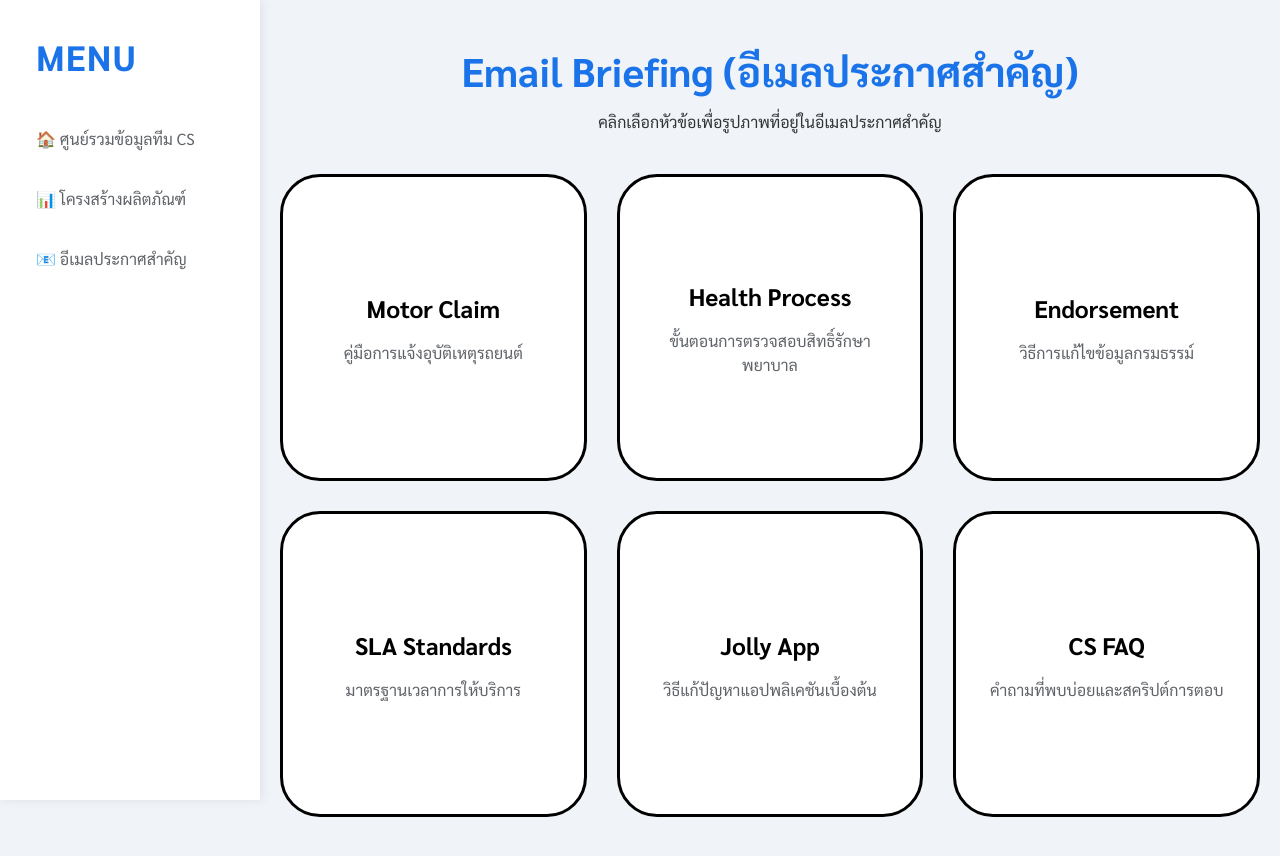
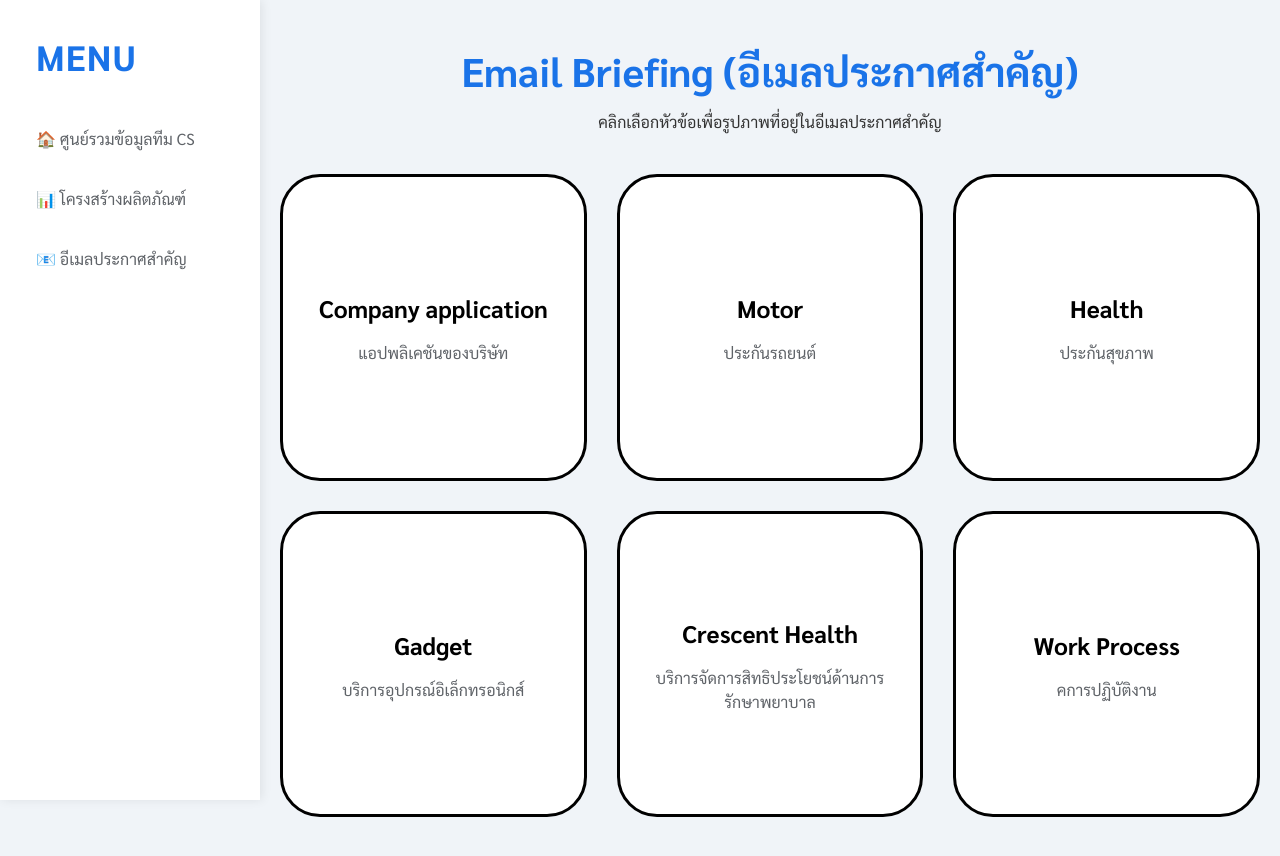
Before and after one commit to porpaperclip-lab/emailbriefing, a plain HTML site: page index.html in a window 1280 px wide. Drawn offline with nearby package versions, Linux system fonts and the light colour scheme.

Commit message:
Refactor HTML structure and content for email briefing

```diff
--- a/index.html
+++ b/index.html
@@ -158,34 +158,34 @@
     </div>
 
     <div class="grid-container">
-        <a href="https://www.google.com" target="_blank" class="manual-card">
-            <div class="header-text">Motor Claim</div>
-            <div class="body-text">คู่มือการแจ้งอุบัติเหตุรถยนต์</div>
+        <a href="https://drive.google.com/file/d/1Q741xvsxGWIzDlodqWUIcIuYX9ABpvkM/view?usp=drive_link" target="_blank" class="manual-card">
+            <div class="header-text">Company application</div>
+            <div class="body-text">แอปพลิเคชันของบริษัท</div>
+        </a>
+
+        <a href="https://drive.google.com/drive/folders/1xXivaojZxEPgo72lWIB4AxjQlymbVLVE?usp=drive_link" class="manual-card">
+            <div class="header-text">Motor</div>
+            <div class="body-text">ประกันรถยนต์</div>
         </a>
 
         <a href="#" class="manual-card">
-            <div class="header-text">Health Process</div>
-            <div class="body-text">ขั้นตอนการตรวจสอบสิทธิ์รักษาพยาบาล</div>
+            <div class="header-text">Health</div>
+            <div class="body-text">ประกันสุขภาพ</div>
         </a>
 
         <a href="#" class="manual-card">
-            <div class="header-text">Endorsement</div>
-            <div class="body-text">วิธีการแก้ไขข้อมูลกรมธรรม์</div>
+            <div class="header-text">Gadget</div>
+            <div class="body-text">บริการอุปกรณ์อิเล็กทรอนิกส์</div>
         </a>
 
         <a href="#" class="manual-card">
-            <div class="header-text">SLA Standards</div>
-            <div class="body-text">มาตรฐานเวลาการให้บริการ</div>
+            <div class="header-text">Crescent Health</div>
+            <div class="body-text">บริการจัดการสิทธิประโยชน์ด้านการรักษาพยาบาล</div>
         </a>
 
         <a href="#" class="manual-card">
-            <div class="header-text">Jolly App</div>
-            <div class="body-text">วิธีแก้ปัญหาแอปพลิเคชันเบื้องต้น</div>
-        </a>
-
-        <a href="#" class="manual-card">
-            <div class="header-text">CS FAQ</div>
-            <div class="body-text">คำถามที่พบบ่อยและสคริปต์การตอบ</div>
+            <div class="header-text">Work Process</div>
+            <div class="body-text">คการปฏิบัติงาน</div>
         </a>
     </div>
 
```
